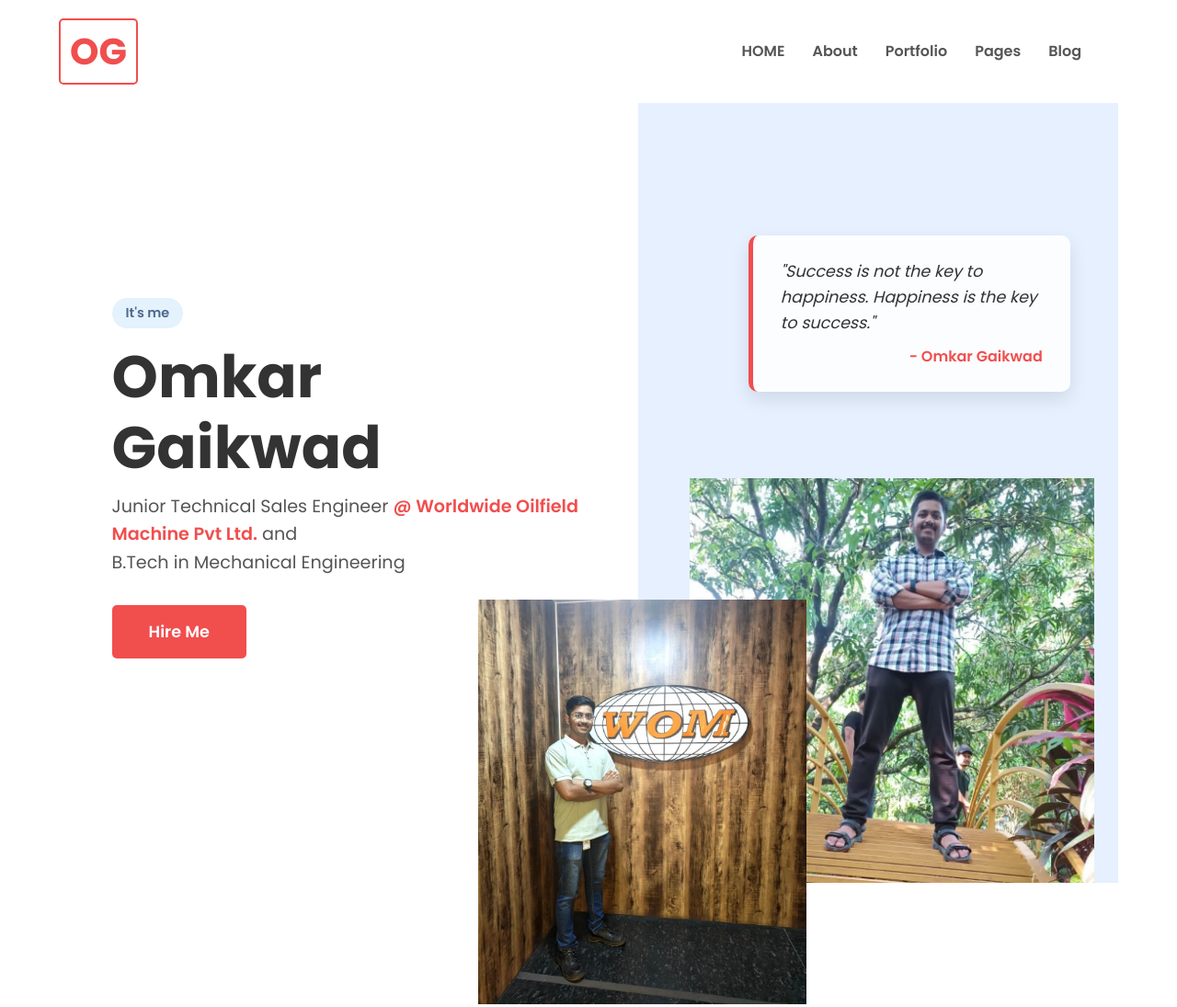
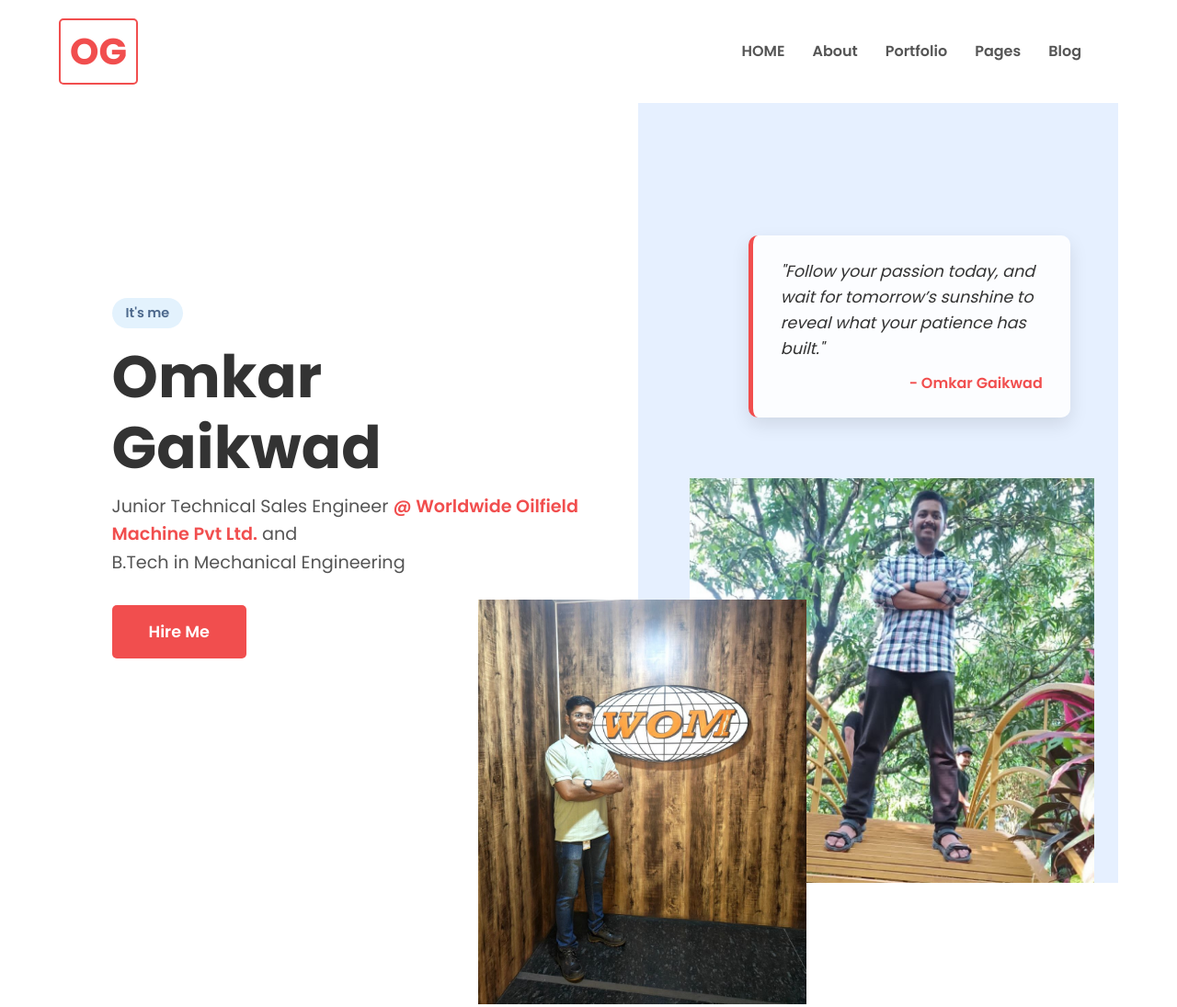
Before and after one commit to Omkar1850/Omkar-Gaikwad, a plain HTML site: page index.html in a window 1280 px wide. Shown: the top 1095 px of the page at 92% size. Drawn offline with Linux system fonts and the light colour scheme.

Commit message:
Update index.html
Quote updated

```diff
--- a/index.html
+++ b/index.html
@@ -39,7 +39,7 @@
                     <img src="images\Omkar.jpg" alt="Avadhut Gaikwad" class="hero-image1">
                      <img src="images\Omkar1.jpg" alt="Omkar Gaikwad1" class="hero-image">
                 <div class="quote-box">
-                  <p>"Success is not the key to happiness. Happiness is the key to success."</p>
+                  <p>"Follow your passion today, and wait for tomorrow’s sunshine to reveal what your patience has built."</p>
                 <span>- Omkar Gaikwad</span>
                 </div>
                 </div>
```
